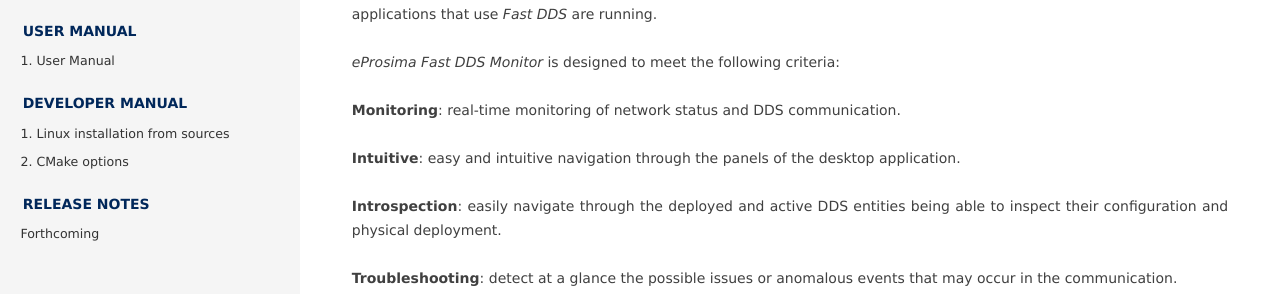
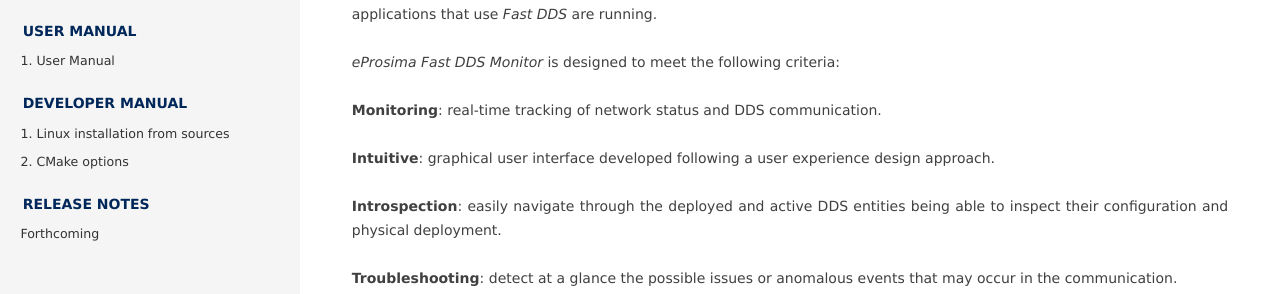
Before and after one commit to eProsima/Fast-DDS-monitor, a Sphinx documentation site: the page built from docs/rst/formalia/titlepage.rst, in a window 1280 px wide and 1111 px high. Shown: the part 430-724 px from the top of the window. Built offline with Sphinx 7.4.7 and the Read the Docs theme 2.0.0, drawn with Linux system fonts in a browser that asks for light colours.

Commit message:
Apply suggested changes
Signed-off-by: RaulSanchez <raul@eprosima.com>

```diff
--- a/docs/rst/formalia/titlepage.rst
+++ b/docs/rst/formalia/titlepage.rst
@@ -26,8 +26,8 @@
 
 *eProsima Fast DDS Monitor* is designed to meet the following criteria:
 
-#. **Monitoring**: real-time monitoring of network status and DDS communication.
-#. **Intuitive**: easy and intuitive navigation through the panels of the desktop application.
+#. **Monitoring**: real-time tracking of network status and DDS communication.
+#. **Intuitive**: graphical user interface developed following a user experience design approach.
 #. **Introspection**: easily navigate through the deployed and active DDS entities being able to inspect their
    configuration and physical deployment.
 #. **Troubleshooting**: detect at a glance the possible issues or anomalous events that may occur in the communication.
```
Also changed, not shown: README.md (+4 -4 lines), docs/rst/developer_manual/installation/configuration/cmake_options.rst (+5 -8 lines).
